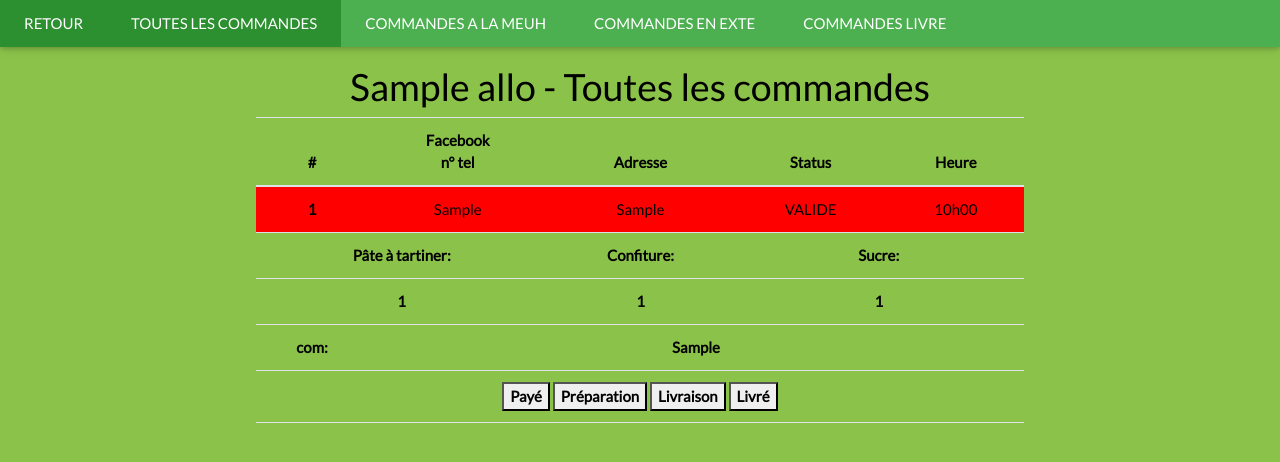
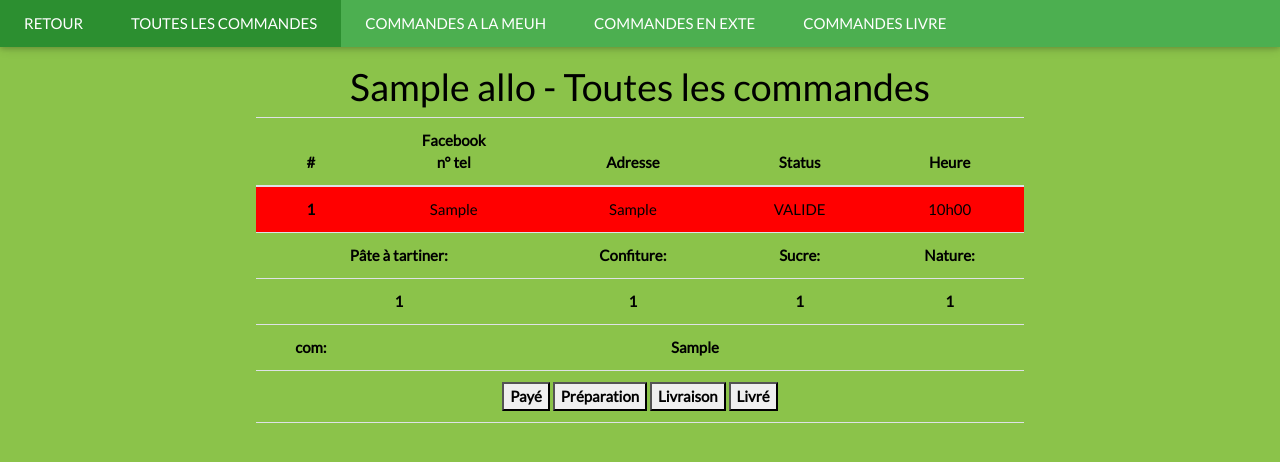
Before and after one commit to lamoincl/allosite, a Flask app: page /manage-commande/1 in a window 1280 px wide. Shown: the top 462 px of the page. Run offline with Flask 2, Linux system fonts and the light colour scheme; the visitor is signed in with stand-in values (Sample User, id 1); tables that the repository leaves empty hold one stand-in row (values such as "Sample post"); some libraries are stand-ins or nearby versions.

Commit message:
ADD crepes nature

```diff
--- a/app/database.py
+++ b/app/database.py
@@ -71,6 +71,7 @@ class CommandeCrepe(Base):
     crepe_suc = Column(Integer, default=0)
     crepe_nut = Column(Integer, default=0)
     crepe_con = Column(Integer, default=0)
+    crepe_nat = Column(Integer, default=0)
 
     cmd_id = Column(Integer, ForeignKey('commande.cmd_id'))
     cmd = relationship("Commande", backref=backref("crepe", uselist=False))
--- a/app/templates/allos/crepe.html
+++ b/app/templates/allos/crepe.html
@@ -16,6 +16,10 @@
                 <label class="form-label" for="sucre">Crêpe au sucre</label>
                 <input type="number" id="sucre" name="sucre" value="0" class="form-control" min="0" />
             </div>
+            <div class="form-outline">
+                <label class="form-label" for="sucre">Crêpe nature</label>
+                <input type="number" id="sucre" name="nature" value="0" class="form-control" min="0" />
+            </div>
             <div class="row">
                 <div class="col text-right">
                     <div onclick="continuer()" class="btn-commander btn btn-primary">Continuer</div>
--- a/app/templates/manage/crepe.html
+++ b/app/templates/manage/crepe.html
@@ -17,12 +17,14 @@
             <tr>
                 <th colspan="2">Pâte à tartiner:</th>
                 <th>Confiture:</th>
-                <th colspan="2">Sucre:</th>
+                <th>Sucre:</th>
+                <th>Nature:</th>
             </tr>
             <tr>
                 <th colspan="2">{{ cmd.crepe.crepe_nut }}</th>
                 <th>{{ cmd.crepe.crepe_con }}</th>
-                <th colspan="2">{{ cmd.crepe.crepe_suc }}</th>
+                <th>{{ cmd.crepe.crepe_suc }}</th>
+                <th>{{ cmd.crepe.crepe_nat }}</th>
             </tr>
             {% if cmd.com != '' %}
             <tr>
--- a/app/templates/manage/refresh/crepe.html
+++ b/app/templates/manage/refresh/crepe.html
@@ -14,12 +14,14 @@
             <tr>
                 <th colspan="2">Pâte à tartiner:</th>
                 <th>Confiture:</th>
-                <th colspan="2">Sucre:</th>
+                <th>Sucre:</th>
+                <th>Nature:</th>
             </tr>
             <tr>
                 <th colspan="2">{{ cmd.crepe.crepe_nut }}</th>
                 <th>{{ cmd.crepe.crepe_con }}</th>
-                <th colspan="2">{{ cmd.crepe.crepe_suc }}</th>
+                <th>{{ cmd.crepe.crepe_suc }}</th>
+                <th>{{ cmd.crepe.crepe_nat }}</th>
             </tr>
             {% if cmd.com != '' %}
             <tr>
--- a/app/templates/spec_suivi/crepe.html
+++ b/app/templates/spec_suivi/crepe.html
@@ -10,4 +10,7 @@
     {% if cmd.crepe.crepe_suc > 0 %}
         Nombre de crêpes au sucre: {{ cmd.crepe.crepe_suc }} <br>
     {% endif %}
+    {% if cmd.crepe.crepe_nat > 0 %}
+        Nombre de crêpes nature: {{ cmd.crepe.crepe_nat }} <br>
+    {% endif %}
 {% endblock %}
```
Also changed, not shown: app/templates/spec_suivi_refresh/crepe.html (+5 -2 lines).
